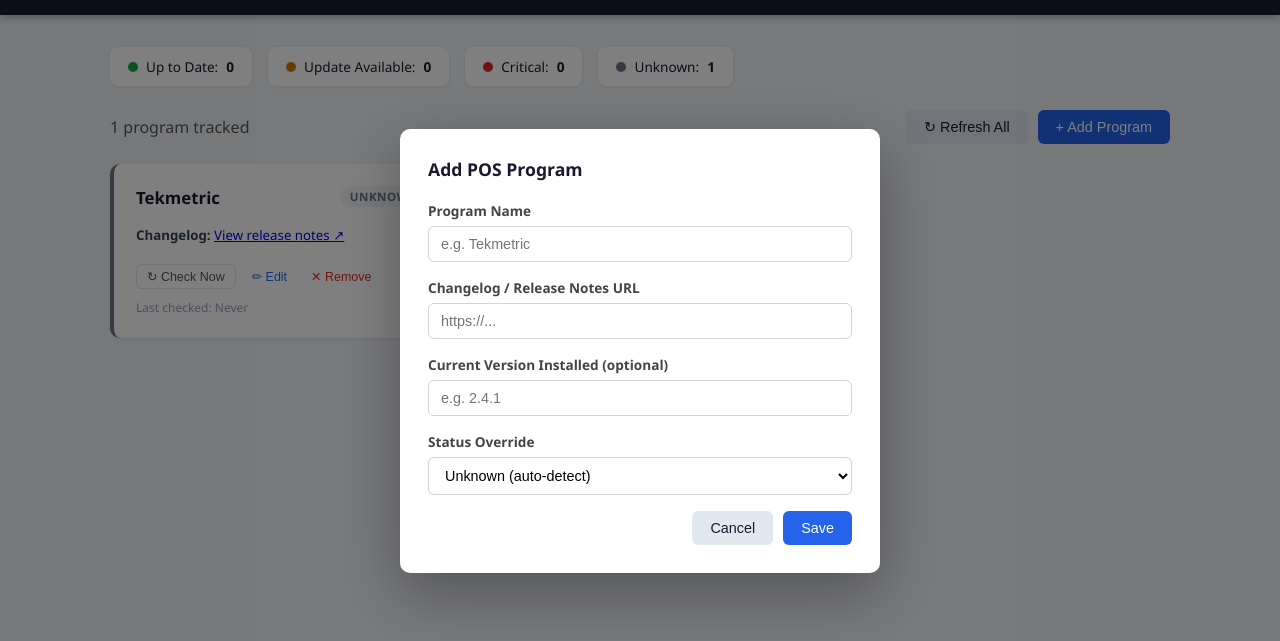
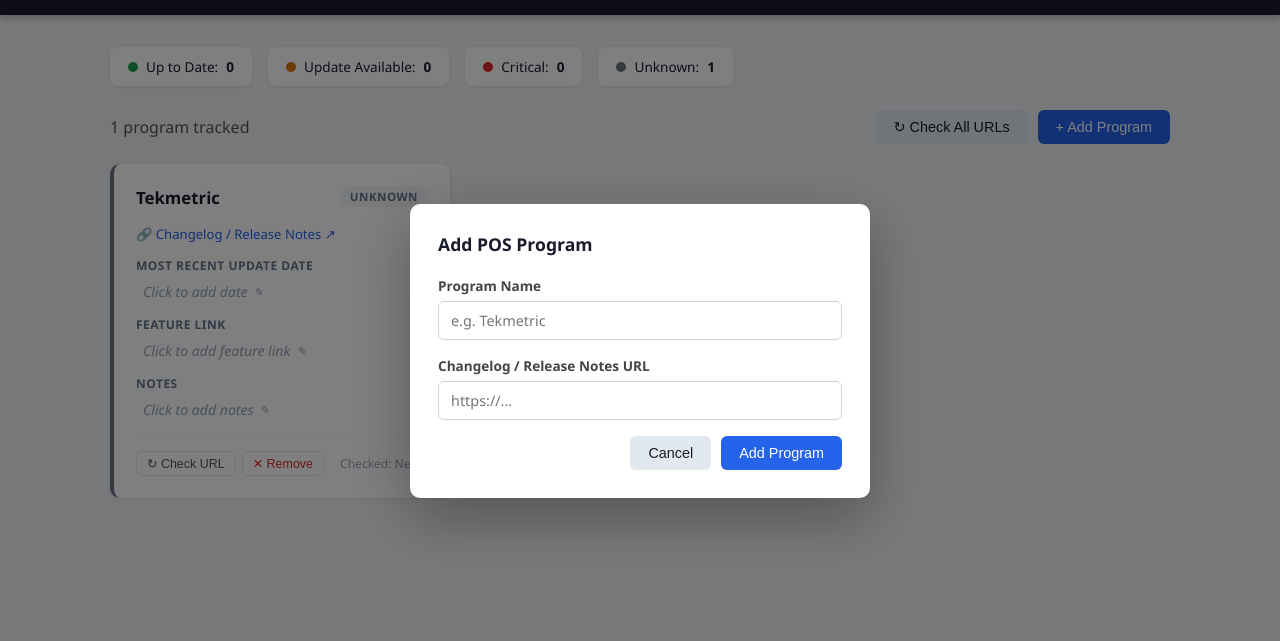
Before and after one commit to javierrodriguez-hue/pos-release-tracker, a plain HTML site: page index.html in a window 1280 px wide. Both pictures are taken after a click on the button "+ Add Program". Shown: the part 49-690 px from the top of the page. Drawn offline with Linux system fonts and the light colour scheme.

Commit message:
Add files via upload

```diff
--- a/index.html
+++ b/index.html
@@ -22,84 +22,39 @@
 
   .container { max-width: 1100px; margin: 32px auto; padding: 0 20px; }
 
-  .top-bar {
-    display: flex;
-    justify-content: space-between;
-    align-items: center;
-    margin-bottom: 20px;
-  }
+  .top-bar { display: flex; justify-content: space-between; align-items: center; margin-bottom: 20px; }
   .top-bar h2 { font-size: 1rem; color: #555; font-weight: 500; }
 
   .btn {
-    background: #2563eb;
-    color: white;
-    border: none;
-    padding: 9px 18px;
-    border-radius: 6px;
-    cursor: pointer;
-    font-size: 0.9rem;
-    font-weight: 500;
-    transition: background 0.2s;
+    background: #2563eb; color: white; border: none;
+    padding: 9px 18px; border-radius: 6px; cursor: pointer;
+    font-size: 0.9rem; font-weight: 500; transition: background 0.2s;
   }
   .btn:hover { background: #1d4ed8; }
   .btn.secondary { background: #e2e8f0; color: #1a1a2e; }
   .btn.secondary:hover { background: #cbd5e1; }
-  .btn.danger { background: #dc2626; }
-  .btn.danger:hover { background: #b91c1c; }
 
-  /* Modal */
-  .modal-overlay {
-    display: none;
-    position: fixed; inset: 0;
-    background: rgba(0,0,0,0.5);
-    z-index: 100;
-    align-items: center;
-    justify-content: center;
+  /* Summary */
+  .summary-bar { display: flex; gap: 16px; margin-bottom: 24px; flex-wrap: wrap; }
+  .summary-pill {
+    background: white; border-radius: 8px; padding: 10px 18px;
+    font-size: 0.85rem; box-shadow: 0 1px 4px rgba(0,0,0,0.07);
+    display: flex; align-items: center; gap: 8px;
   }
-  .modal-overlay.active { display: flex; }
-  .modal {
-    background: white;
-    border-radius: 10px;
-    padding: 28px;
-    width: 480px;
-    max-width: 95vw;
-    box-shadow: 0 20px 60px rgba(0,0,0,0.3);
-  }
-  .modal h3 { font-size: 1.1rem; margin-bottom: 20px; color: #1a1a2e; }
-  .field { margin-bottom: 16px; }
-  .field label { display: block; font-size: 0.85rem; font-weight: 600; margin-bottom: 6px; color: #444; }
-  .field input {
-    width: 100%;
-    padding: 9px 12px;
-    border: 1px solid #d1d5db;
-    border-radius: 6px;
-    font-size: 0.9rem;
-    outline: none;
-    transition: border 0.2s;
-  }
-  .field input:focus { border-color: #2563eb; }
-  .field select {
-    width: 100%;
-    padding: 9px 12px;
-    border: 1px solid #d1d5db;
-    border-radius: 6px;
-    font-size: 0.9rem;
-    outline: none;
-    background: white;
-  }
-  .modal-actions { display: flex; gap: 10px; justify-content: flex-end; margin-top: 8px; }
+  .summary-pill .dot { width: 10px; height: 10px; border-radius: 50%; }
+  .dot.green { background: #16a34a; }
+  .dot.amber { background: #d97706; }
+  .dot.red { background: #dc2626; }
+  .dot.gray { background: #6b7280; }
 
-  /* Cards */
-  .grid { display: grid; grid-template-columns: repeat(auto-fill, minmax(320px, 1fr)); gap: 20px; }
+  /* Grid */
+  .grid { display: grid; grid-template-columns: repeat(auto-fill, minmax(340px, 1fr)); gap: 20px; }
 
   .card {
-    background: white;
-    border-radius: 10px;
-    padding: 22px;
+    background: white; border-radius: 10px; padding: 22px;
     box-shadow: 0 1px 4px rgba(0,0,0,0.08);
     border-left: 4px solid #e2e8f0;
     transition: box-shadow 0.2s;
-    position: relative;
   }
   .card:hover { box-shadow: 0 4px 16px rgba(0,0,0,0.12); }
   .card.up-to-date { border-left-color: #16a34a; }
@@ -107,88 +62,109 @@
   .card.critical { border-left-color: #dc2626; }
   .card.unknown { border-left-color: #6b7280; }
 
-  .card-header { display: flex; justify-content: space-between; align-items: flex-start; margin-bottom: 14px; }
+  .card-header { display: flex; justify-content: space-between; align-items: flex-start; margin-bottom: 16px; }
   .card-name { font-size: 1.05rem; font-weight: 700; color: #1a1a2e; }
 
   .badge {
-    font-size: 0.72rem;
-    font-weight: 700;
-    padding: 3px 10px;
-    border-radius: 20px;
-    text-transform: uppercase;
-    letter-spacing: 0.5px;
+    font-size: 0.72rem; font-weight: 700; padding: 3px 10px;
+    border-radius: 20px; text-transform: uppercase; letter-spacing: 0.5px; cursor: pointer;
+    border: none; font-family: inherit;
   }
   .badge.up-to-date { background: #dcfce7; color: #15803d; }
   .badge.update-available { background: #fef3c7; color: #b45309; }
   .badge.critical { background: #fee2e2; color: #b91c1c; }
   .badge.unknown { background: #f1f5f9; color: #64748b; }
 
-  .card-meta { font-size: 0.83rem; color: #64748b; line-height: 1.9; }
-  .card-meta strong { color: #334155; }
+  /* Status dropdown */
+  .status-select {
+    font-size: 0.72rem; font-weight: 700; padding: 3px 10px;
+    border-radius: 20px; text-transform: uppercase; letter-spacing: 0.5px;
+    border: 2px solid #2563eb; background: white; cursor: pointer;
+    font-family: inherit; outline: none;
+  }
 
-  .card-actions { display: flex; gap: 8px; margin-top: 16px; align-items: center; }
-  .card-actions a {
-    font-size: 0.82rem;
-    color: #2563eb;
-    text-decoration: none;
-    font-weight: 500;
+  /* Inline fields */
+  .fields { display: flex; flex-direction: column; gap: 10px; margin-bottom: 14px; }
+
+  .field-row { display: flex; flex-direction: column; gap: 3px; }
+  .field-label {
+    font-size: 0.75rem; font-weight: 700; color: #64748b;
+    text-transform: uppercase; letter-spacing: 0.5px;
   }
-  .card-actions a:hover { text-decoration: underline; }
+  .field-display {
+    font-size: 0.88rem; color: #334155; min-height: 24px;
+    padding: 4px 6px; border-radius: 5px; cursor: pointer;
+    border: 1px solid transparent; transition: border 0.15s, background 0.15s;
+    display: flex; align-items: center; gap: 6px;
+  }
+  .field-display:hover { border-color: #cbd5e1; background: #f8fafc; }
+  .field-display.empty { color: #94a3b8; font-style: italic; }
+  .field-display a { color: #2563eb; text-decoration: none; font-size: 0.88rem; }
+  .field-display a:hover { text-decoration: underline; }
+  .edit-icon { font-size: 0.7rem; color: #94a3b8; flex-shrink: 0; }
 
-  .refresh-btn {
-    background: none;
-    border: 1px solid #e2e8f0;
-    border-radius: 5px;
-    padding: 4px 10px;
-    font-size: 0.78rem;
-    cursor: pointer;
-    color: #555;
+  .field-input {
+    font-size: 0.88rem; padding: 5px 8px; border: 1px solid #2563eb;
+    border-radius: 5px; outline: none; width: 100%; font-family: inherit;
+    color: #1a1a2e;
+  }
+  .field-input:focus { box-shadow: 0 0 0 2px #bfdbfe; }
+
+  .field-hint { font-size: 0.73rem; color: #94a3b8; margin-top: 1px; }
+
+  /* Card footer */
+  .card-footer { display: flex; justify-content: space-between; align-items: center; margin-top: 14px; padding-top: 12px; border-top: 1px solid #f1f5f9; }
+  .card-actions { display: flex; gap: 6px; }
+
+  .icon-btn {
+    background: none; border: 1px solid #e2e8f0; border-radius: 5px;
+    padding: 4px 10px; font-size: 0.78rem; cursor: pointer; color: #555;
     transition: background 0.15s;
   }
-  .refresh-btn:hover { background: #f1f5f9; }
+  .icon-btn:hover { background: #f1f5f9; }
+  .icon-btn.danger { color: #dc2626; }
+  .icon-btn.danger:hover { background: #fef2f2; border-color: #fecaca; }
 
-  .edit-btn, .del-btn {
-    background: none;
-    border: none;
-    cursor: pointer;
-    font-size: 0.78rem;
-    padding: 4px 8px;
-    border-radius: 4px;
+  .last-checked { font-size: 0.75rem; color: #94a3b8; }
+
+  /* Changelog link */
+  .changelog-link { font-size: 0.82rem; margin-bottom: 14px; }
+  .changelog-link a { color: #2563eb; text-decoration: none; font-weight: 500; }
+  .changelog-link a:hover { text-decoration: underline; }
+
+  /* Add/Edit Modal */
+  .modal-overlay {
+    display: none; position: fixed; inset: 0;
+    background: rgba(0,0,0,0.5); z-index: 100;
+    align-items: center; justify-content: center;
   }
-  .edit-btn { color: #2563eb; }
-  .edit-btn:hover { background: #eff6ff; }
-  .del-btn { color: #dc2626; }
-  .del-btn:hover { background: #fef2f2; }
+  .modal-overlay.active { display: flex; }
+  .modal {
+    background: white; border-radius: 10px; padding: 28px;
+    width: 460px; max-width: 95vw;
+    box-shadow: 0 20px 60px rgba(0,0,0,0.3);
+  }
+  .modal h3 { font-size: 1.1rem; margin-bottom: 20px; color: #1a1a2e; }
+  .mfield { margin-bottom: 16px; }
+  .mfield label { display: block; font-size: 0.85rem; font-weight: 600; margin-bottom: 6px; color: #444; }
+  .mfield input {
+    width: 100%; padding: 9px 12px; border: 1px solid #d1d5db;
+    border-radius: 6px; font-size: 0.9rem; outline: none; transition: border 0.2s;
+    font-family: inherit;
+  }
+  .mfield input:focus { border-color: #2563eb; }
+  .modal-actions { display: flex; gap: 10px; justify-content: flex-end; margin-top: 8px; }
 
-  .last-checked { font-size: 0.75rem; color: #94a3b8; margin-top: 10px; }
+  .empty-state { text-align: center; padding: 60px 20px; color: #94a3b8; }
+  .empty-state p { margin-bottom: 16px; font-size: 1rem; }
 
-  .empty { text-align: center; padding: 60px 20px; color: #94a3b8; }
-  .empty p { margin-bottom: 16px; font-size: 1rem; }
-
-  .spinner { display: inline-block; width: 12px; height: 12px; border: 2px solid #e2e8f0; border-top-color: #2563eb; border-radius: 50%; animation: spin 0.6s linear infinite; margin-right: 4px; vertical-align: middle; }
+  .spinner {
+    display: inline-block; width: 12px; height: 12px;
+    border: 2px solid #e2e8f0; border-top-color: #2563eb;
+    border-radius: 50%; animation: spin 0.6s linear infinite;
+    margin-right: 4px; vertical-align: middle;
+  }
   @keyframes spin { to { transform: rotate(360deg); } }
-
-  .summary-bar {
-    display: flex;
-    gap: 16px;
-    margin-bottom: 24px;
-    flex-wrap: wrap;
-  }
-  .summary-pill {
-    background: white;
-    border-radius: 8px;
-    padding: 10px 18px;
-    font-size: 0.85rem;
-    box-shadow: 0 1px 4px rgba(0,0,0,0.07);
-    display: flex;
-    align-items: center;
-    gap: 8px;
-  }
-  .summary-pill .dot { width: 10px; height: 10px; border-radius: 50%; }
-  .dot.green { background: #16a34a; }
-  .dot.amber { background: #d97706; }
-  .dot.red { background: #dc2626; }
-  .dot.gray { background: #6b7280; }
 </style>
 </head>
 <body>
@@ -204,73 +180,58 @@
   <div class="top-bar">
     <h2 id="program-count">0 programs tracked</h2>
     <div style="display:flex;gap:10px;">
-      <button class="btn secondary" onclick="refreshAll()">↻ Refresh All</button>
+      <button class="btn secondary" onclick="refreshAll()">↻ Check All URLs</button>
       <button class="btn" onclick="openAddModal()">+ Add Program</button>
     </div>
   </div>
 
   <div class="grid" id="grid"></div>
-  <div class="empty" id="empty" style="display:none;">
+  <div class="empty-state" id="empty" style="display:none;">
     <p>No programs tracked yet.</p>
     <button class="btn" onclick="openAddModal()">+ Add your first program</button>
   </div>
 </div>
 
-<!-- Add/Edit Modal -->
+<!-- Add Modal -->
 <div class="modal-overlay" id="modal">
   <div class="modal">
     <h3 id="modal-title">Add POS Program</h3>
-    <div class="field">
+    <div class="mfield">
       <label>Program Name</label>
       <input type="text" id="f-name" placeholder="e.g. Tekmetric">
     </div>
-    <div class="field">
+    <div class="mfield">
       <label>Changelog / Release Notes URL</label>
       <input type="url" id="f-url" placeholder="https://...">
     </div>
-    <div class="field">
-      <label>Current Version Installed (optional)</label>
-      <input type="text" id="f-installed" placeholder="e.g. 2.4.1">
-    </div>
-    <div class="field">
-      <label>Status Override</label>
-      <select id="f-status">
-        <option value="unknown">Unknown (auto-detect)</option>
-        <option value="up-to-date">Up to Date</option>
-        <option value="update-available">Update Available</option>
-        <option value="critical">Critical Update</option>
-      </select>
-    </div>
     <div class="modal-actions">
       <button class="btn secondary" onclick="closeModal()">Cancel</button>
-      <button class="btn" onclick="saveProgram()">Save</button>
+      <button class="btn" onclick="saveProgram()">Add Program</button>
     </div>
   </div>
 </div>
 
 <script>
-const STORAGE_KEY = 'pos_tracker_v1';
+const STORAGE_KEY = 'pos_tracker_v2';
 let programs = [];
-let editingId = null;
+let activeInput = null; // tracks which field is being edited
 
-// Load from localStorage
 function load() {
   try {
     const d = localStorage.getItem(STORAGE_KEY);
     programs = d ? JSON.parse(d) : [];
   } catch { programs = []; }
-
-  // Seed with Tekmetric if empty
   if (programs.length === 0) {
     programs = [{
       id: Date.now(),
       name: 'Tekmetric',
       url: 'https://support.tekmetric.com/hc/en-us/articles/360041785434-Release-Date-Feature-Notes',
-      installed: '',
       status: 'unknown',
-      latestVersion: null,
-      releaseDate: null,
-      lastChecked: null
+      updateDate: '',
+      featureLink: '',
+      notes: '',
+      lastChecked: null,
+      loading: false
     }];
     save();
   }
@@ -280,25 +241,68 @@ function save() {
   localStorage.setItem(STORAGE_KEY, JSON.stringify(programs));
 }
 
+// ── Inline field editing ──────────────────────────────────────────────
+function startEdit(id, field, el) {
+  // commit any open edit first
+  if (activeInput) commitEdit();
+
+  const p = programs.find(x => x.id === id);
+  if (!p) return;
+
+  const val = p[field] || '';
+  const isUrl = field === 'featureLink';
+
+  const input = document.createElement('input');
+  input.type = isUrl ? 'url' : 'text';
+  input.className = 'field-input';
+  input.value = val;
+  input.placeholder = isUrl ? 'https://...' : (field === 'updateDate' ? 'e.g. Feb 18, 2025' : 'Brief description...');
+
+  activeInput = { id, field, el, input };
+
+  el.replaceWith(input);
+  input.focus();
+  input.select();
+
+  input.addEventListener('blur', commitEdit);
+  input.addEventListener('keydown', e => {
+    if (e.key === 'Enter') { e.preventDefault(); commitEdit(); }
+    if (e.key === 'Escape') { cancelEdit(); }
+  });
+}
+
+function commitEdit() {
+  if (!activeInput) return;
+  const { id, field, input } = activeInput;
+  const p = programs.find(x => x.id === id);
+  if (p) {
+    p[field] = input.value.trim();
+    save();
+  }
+  activeInput = null;
+  render();
+}
+
+function cancelEdit() {
+  activeInput = null;
+  render();
+}
+
+// ── Status cycling ────────────────────────────────────────────────────
+function cycleStatus(id) {
+  const p = programs.find(x => x.id === id);
+  if (!p) return;
+  const order = ['unknown', 'up-to-date', 'update-available', 'critical'];
+  const idx = order.indexOf(p.status || 'unknown');
+  p.status = order[(idx + 1) % order.length];
+  save();
+  render();
+}
+
+// ── Add modal ─────────────────────────────────────────────────────────
 function openAddModal() {
-  editingId = null;
-  document.getElementById('modal-title').textContent = 'Add POS Program';
   document.getElementById('f-name').value = '';
   document.getElementById('f-url').value = '';
-  document.getElementById('f-installed').value = '';
-  document.getElementById('f-status').value = 'unknown';
-  document.getElementById('modal').classList.add('active');
-}
-
-function openEditModal(id) {
-  const p = programs.find(x => x.id === id);
-  if (!p) return;
-  editingId = id;
-  document.getElementById('modal-title').textContent = 'Edit Program';
-  document.getElementById('f-name').value = p.name;
-  document.getElementById('f-url').value = p.url;
-  document.getElementById('f-installed').value = p.installed || '';
-  document.getElementById('f-status').value = p.status;
   document.getElementById('modal').classList.add('active');
 }
 
@@ -309,16 +313,12 @@ function closeModal() {
 function saveProgram() {
   const name = document.getElementById('f-name').value.trim();
   const url = document.getElementById('f-url').value.trim();
-  const installed = document.getElementById('f-installed').value.trim();
-  const status = document.getElementById('f-status').value;
   if (!name || !url) { alert('Please enter a name and URL.'); return; }
-
-  if (editingId) {
-    const p = programs.find(x => x.id === editingId);
-    Object.assign(p, { name, url, installed, status });
-  } else {
-    programs.push({ id: Date.now(), name, url, installed, status, latestVersion: null, releaseDate: null, lastChecked: null });
-  }
+  programs.push({
+    id: Date.now(), name, url, status: 'unknown',
+    updateDate: '', featureLink: '', notes: '',
+    lastChecked: null, loading: false
+  });
   save();
   closeModal();
   render();
@@ -331,102 +331,123 @@ function deleteProgram(id) {
   render();
 }
 
-// Attempt to fetch page title/date as a lightweight "version check"
-// Since we can't scrape arbitrary sites due to CORS, we do a CORS-friendly fetch attempt
-// and show the user the link + last-checked timestamp.
+// ── URL reachability check ────────────────────────────────────────────
 async function fetchInfo(p) {
   p.lastChecked = new Date().toISOString();
-  // We attempt a no-cors fetch just to confirm the URL is reachable
   try {
     await fetch(p.url, { method: 'HEAD', mode: 'no-cors' });
     p.reachable = true;
-  } catch {
-    p.reachable = false;
-  }
+  } catch { p.reachable = false; }
   save();
 }
 
 async function refreshOne(id) {
   const p = programs.find(x => x.id === id);
   if (!p) return;
-  p.loading = true;
-  render();
+  p.loading = true; render();
   await fetchInfo(p);
-  p.loading = false;
+  p.loading = false; render();
+}
+
+async function refreshAll() {
+  programs.forEach(p => p.loading = true); render();
+  await Promise.all(programs.map(fetchInfo));
+  programs.forEach(p => p.loading = false);
+  document.getElementById('last-refresh').textContent = 'Last checked: ' + new Date().toLocaleTimeString();
   render();
 }
 
-async function refreshAll() {
-  for (const p of programs) { p.loading = true; }
-  render();
-  await Promise.all(programs.map(fetchInfo));
-  programs.forEach(p => p.loading = false);
-  document.getElementById('last-refresh').textContent = 'Last refreshed: ' + new Date().toLocaleTimeString();
-  render();
-}
-
-function statusClass(p) {
-  return p.status || 'unknown';
-}
-
+// ── Helpers ───────────────────────────────────────────────────────────
 function badgeLabel(s) {
   return { 'up-to-date': 'Up to Date', 'update-available': 'Update Available', 'critical': 'Critical', 'unknown': 'Unknown' }[s] || 'Unknown';
-}
-
-function render() {
-  const grid = document.getElementById('grid');
-  const empty = document.getElementById('empty');
-  const count = document.getElementById('program-count');
-  count.textContent = programs.length + ' program' + (programs.length !== 1 ? 's' : '') + ' tracked';
-
-  // Summary bar
-  const counts = { 'up-to-date': 0, 'update-available': 0, 'critical': 0, 'unknown': 0 };
-  programs.forEach(p => { counts[p.status || 'unknown']++; });
-  document.getElementById('summary-bar').innerHTML = `
-    <div class="summary-pill"><span class="dot green"></span> Up to Date: <strong>${counts['up-to-date']}</strong></div>
-    <div class="summary-pill"><span class="dot amber"></span> Update Available: <strong>${counts['update-available']}</strong></div>
-    <div class="summary-pill"><span class="dot red"></span> Critical: <strong>${counts['critical']}</strong></div>
-    <div class="summary-pill"><span class="dot gray"></span> Unknown: <strong>${counts['unknown']}</strong></div>
-  `;
-
-  if (programs.length === 0) {
-    grid.innerHTML = '';
-    empty.style.display = 'block';
-    return;
-  }
-  empty.style.display = 'none';
-
-  grid.innerHTML = programs.map(p => {
-    const sc = statusClass(p);
-    const checked = p.lastChecked ? new Date(p.lastChecked).toLocaleString() : 'Never';
-    return `
-    <div class="card ${sc}">
-      <div class="card-header">
-        <div class="card-name">${esc(p.name)}</div>
-        <span class="badge ${sc}">${badgeLabel(sc)}</span>
-      </div>
-      <div class="card-meta">
-        ${p.installed ? `<div><strong>Installed:</strong> ${esc(p.installed)}</div>` : ''}
-        ${p.latestVersion ? `<div><strong>Latest:</strong> ${esc(p.latestVersion)}</div>` : ''}
-        ${p.releaseDate ? `<div><strong>Released:</strong> ${esc(p.releaseDate)}</div>` : ''}
-        <div><strong>Changelog:</strong> <a href="${esc(p.url)}" target="_blank" rel="noopener">View release notes ↗</a></div>
-      </div>
-      <div class="card-actions">
-        ${p.loading ? `<span><span class="spinner"></span> Checking...</span>` : `<button class="refresh-btn" onclick="refreshOne(${p.id})">↻ Check Now</button>`}
-        <button class="edit-btn" onclick="openEditModal(${p.id})">✏ Edit</button>
-        <button class="del-btn" onclick="deleteProgram(${p.id})">✕ Remove</button>
-      </div>
-      <div class="last-checked">Last checked: ${checked}</div>
-    </div>`;
-  }).join('');
 }
 
 function esc(s) {
   return String(s).replace(/&/g,'&amp;').replace(/</g,'&lt;').replace(/>/g,'&gt;').replace(/"/g,'&quot;');
 }
 
-// Close modal on overlay click
-document.getElementById('modal').addEventListener('click', e => { if (e.target === e.currentTarget) closeModal(); });
+// ── Render ────────────────────────────────────────────────────────────
+function render() {
+  const grid = document.getElementById('grid');
+  const empty = document.getElementById('empty');
+  document.getElementById('program-count').textContent =
+    programs.length + ' program' + (programs.length !== 1 ? 's' : '') + ' tracked';
+
+  // Summary
+  const counts = { 'up-to-date': 0, 'update-available': 0, 'critical': 0, 'unknown': 0 };
+  programs.forEach(p => counts[p.status || 'unknown']++);
+  document.getElementById('summary-bar').innerHTML = `
+    <div class="summary-pill"><span class="dot green"></span> Up to Date: <strong>${counts['up-to-date']}</strong></div>
+    <div class="summary-pill"><span class="dot amber"></span> Update Available: <strong>${counts['update-available']}</strong></div>
+    <div class="summary-pill"><span class="dot red"></span> Critical: <strong>${counts['critical']}</strong></div>
+    <div class="summary-pill"><span class="dot gray"></span> Unknown: <strong>${counts['unknown']}</strong></div>`;
+
+  if (programs.length === 0) {
+    grid.innerHTML = ''; empty.style.display = 'block'; return;
+  }
+  empty.style.display = 'none';
+
+  grid.innerHTML = programs.map(p => {
+    const sc = p.status || 'unknown';
+    const checked = p.lastChecked ? new Date(p.lastChecked).toLocaleString() : 'Never';
+
+    const dateDisplay = p.updateDate
+      ? `<span>${esc(p.updateDate)}</span><span class="edit-icon">✎</span>`
+      : `<span class="empty">Click to add date</span><span class="edit-icon">✎</span>`;
+
+    const linkDisplay = p.featureLink
+      ? `<a href="${esc(p.featureLink)}" target="_blank" rel="noopener" onclick="event.stopPropagation()">View feature ↗</a><span class="edit-icon">✎</span>`
+      : `<span class="empty">Click to add feature link</span><span class="edit-icon">✎</span>`;
+
+    const notesDisplay = p.notes
+      ? `<span>${esc(p.notes)}</span><span class="edit-icon">✎</span>`
+      : `<span class="empty">Click to add notes</span><span class="edit-icon">✎</span>`;
+
+    return `
+    <div class="card ${sc}">
+      <div class="card-header">
+        <div class="card-name">${esc(p.name)}</div>
+        <button class="badge ${sc}" onclick="cycleStatus(${p.id})" title="Click to change status">${badgeLabel(sc)}</button>
+      </div>
+
+      <div class="changelog-link">
+        🔗 <a href="${esc(p.url)}" target="_blank" rel="noopener">Changelog / Release Notes ↗</a>
+      </div>
+
+      <div class="fields">
+        <div class="field-row">
+          <div class="field-label">Most Recent Update Date</div>
+          <div class="field-display ${p.updateDate ? '' : 'empty'}"
+               onclick="startEdit(${p.id}, 'updateDate', this)">${dateDisplay}</div>
+        </div>
+        <div class="field-row">
+          <div class="field-label">Feature Link</div>
+          <div class="field-display ${p.featureLink ? '' : 'empty'}"
+               onclick="startEdit(${p.id}, 'featureLink', this)">${linkDisplay}</div>
+        </div>
+        <div class="field-row">
+          <div class="field-label">Notes</div>
+          <div class="field-display ${p.notes ? '' : 'empty'}"
+               onclick="startEdit(${p.id}, 'notes', this)">${notesDisplay}</div>
+        </div>
+      </div>
+
+      <div class="card-footer">
+        <div class="card-actions">
+          ${p.loading
+            ? `<span><span class="spinner"></span> Checking...</span>`
+            : `<button class="icon-btn" onclick="refreshOne(${p.id})">↻ Check URL</button>`}
+          <button class="icon-btn danger" onclick="deleteProgram(${p.id})">✕ Remove</button>
+        </div>
+        <div class="last-checked">Checked: ${checked}</div>
+      </div>
+    </div>`;
+  }).join('');
+}
+
+document.getElementById('modal').addEventListener('click', e => {
+  if (e.target === e.currentTarget) closeModal();
+});
 
 load();
 render();
```
